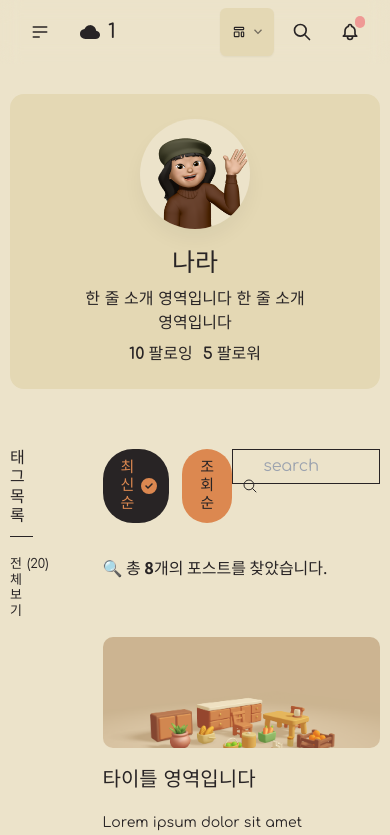
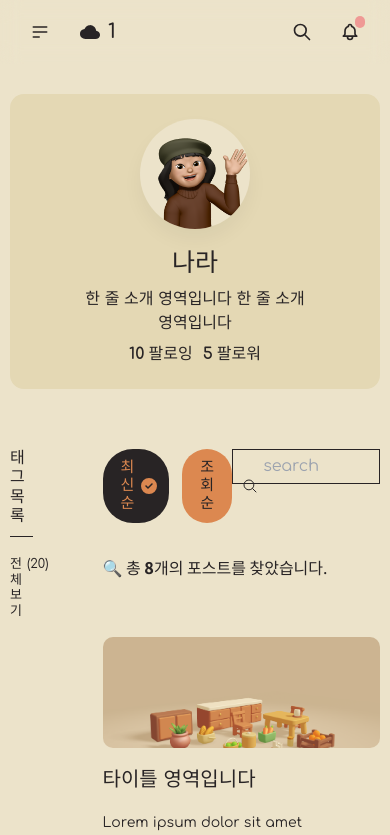
Before and after one commit to LeeAndRyu/SOM_FE, a React (Vite) app: page /blog/1 in a window 390 px wide. Shown: the top 835 px of the page. Built offline with nearby package versions, Linux system fonts and the light colour scheme; no server answers.

Commit message:
:bug: Add : mo aside 레이아웃 추가
모바일 웹에서는 link 태그 정상 작동 안되는 버그 수정용

```diff
--- a/src/components/layout.tsx
+++ b/src/components/layout.tsx
@@ -4,8 +4,11 @@ import SideMenu from './sideMenu'
 import { useNavigate } from 'react-router-dom'
 import { IoCloudSharp } from 'react-icons/io5'
 import 'react-toastify/dist/ReactToastify.css'
+import MobAside from './mobAside'
+import { useState } from 'react'
 const Layout = () => {
   const navigate = useNavigate()
+  const [moAsideToggle, setMoAsideToggle] = useState(false)
   const params = useParams()
   return (
     <>
@@ -14,6 +17,33 @@ const Layout = () => {
           <div className='headInner'>
             <div className='navbar'>
               <div className='navbar-start'>
+                <div className='mobHam' onClick={() => setMoAsideToggle(true)}>
+                  {' '}
+                  <span
+                    tabIndex={0}
+                    role='button'
+                    className='btn btn-ghost btn-circle'
+                  >
+                    <svg
+                      xmlns='http://www.w3.org/2000/svg'
+                      className='h-5 w-5'
+                      fill='none'
+                      viewBox='0 0 24 24'
+                      stroke='currentColor'
+                    >
+                      <path
+                        strokeLinecap='round'
+                        strokeLinejoin='round'
+                        strokeWidth='2'
+                        d='M4 6h16M4 12h16M4 18h7'
+                      />
+                    </svg>
+                  </span>
+                </div>
+
+                {moAsideToggle && (
+                  <MobAside setMoAsideToggle={setMoAsideToggle} />
+                )}
                 <div className='dropdown'>
                   <span
                     tabIndex={0}
@@ -51,7 +81,6 @@ const Layout = () => {
                 </Link>
               </div>
               <div className='navbar-center'></div>
-
               <div className='navbar-end'>
                 <ThemeToggle />
                 <button
@@ -73,7 +102,6 @@ const Layout = () => {
                     />
                   </svg>
                 </button>
-
                 <button className='btn btn-ghost nofocus btn-circle'>
                   <div className='indicator'>
                     <svg
--- /dev/null
+++ b/src/components/mobAside.tsx
@@ -0,0 +1,48 @@
+import React, { MouseEventHandler, useState } from 'react'
+import { Link } from 'react-router-dom'
+import Avatar from './common/avatar'
+import { IoMdClose } from 'react-icons/io'
+interface Prop {
+  setMoAsideToggle: React.Dispatch<React.SetStateAction<boolean>>
+}
+const MobAside = ({ setMoAsideToggle }: Prop) => {
+  const [isItLogged, _setLogged] = useState(true)
+  const LinkClickHandler: MouseEventHandler = (e) => {
+    if ((e.target as HTMLElement).nodeName !== 'A') return
+    setMoAsideToggle(false)
+  }
+  return (
+    <div className='mobAside bg-base-200'>
+      <IoMdClose onClick={() => setMoAsideToggle(false)} />
+      <ul onClick={LinkClickHandler}>
+        {isItLogged ? (
+          <>
+            <li className='avatarLi'>
+              <Avatar size={23} logged={true} />
+            </li>
+            <li>
+              <Link to={'/blog/nara'}>내 블로그</Link>
+            </li>
+            <li>
+              <Link to={'/write'}>글쓰기</Link>
+            </li>
+            <li>
+              <Link to={'/login'}>로그아웃</Link>
+            </li>
+          </>
+        ) : (
+          <>
+            <li>
+              <Link to={'/login'}>홈</Link>
+            </li>
+            <li>
+              <Link to={'/login'}>로그인</Link>
+            </li>
+          </>
+        )}
+      </ul>
+    </div>
+  )
+}
+
+export default MobAside
--- a/src/scss/container/_header.scss
+++ b/src/scss/container/_header.scss
@@ -1,3 +1,4 @@
+@use '../theme/theme' as *;
 header {
   width: 100%;
   position: sticky;
--- /dev/null
+++ b/src/scss/container/_sideMenu.scss
@@ -0,0 +1,43 @@
+@use '../theme/theme' as *;
+.mobHam {
+  display: none;
+  @include mobile {
+    display: block;
+  }
+}
+.mobAside {
+  display: none;
+  @include mobile {
+    display: block;
+    position: fixed;
+    left: 0;
+    top: 0;
+    height: 100dvh;
+    width: 70%;
+    z-index: 100;
+    & > svg {
+      position: absolute;
+      right: 20px;
+      top: 20px;
+      width: 25px;
+      height: 25px;
+    }
+    ul {
+      padding: 30px;
+      display: flex;
+      flex-direction: column;
+      gap: 20px;
+      li {
+        a {
+          font-size: 16px;
+        }
+      }
+    }
+  }
+}
+
+.dropdown {
+  @include mobile {
+    display: none;
+  }
+}
--- a/src/scss/main.css
+++ b/src/scss/main.css
@@ -503,6 +503,21 @@ form:has(.searchInput) span svg {
   left: 10px;
 }
 
+:root {
+  --side-padding: 1rem;
+  --max-width: 1400px;
+  --max-inner-width: 1400px;
+  --padding-1: 1.6rem;
+  --padding-2: 1.2rem;
+  --padding-3: 0.8rem;
+  --padding-4: 0.4rem;
+  --margin-1: 1.6rem;
+  --margin-2: 1.2rem;
+  --margin-3: 0.8rem;
+  --margin-4: 0.4rem;
+  --main-color1: rgb(80, 80, 80);
+}
+
 header {
   width: 100%;
   position: sticky;
@@ -587,6 +602,67 @@ body {
 }
 #wrap #main .inner {
   margin-top: 30px;
+}
+
+:root {
+  --side-padding: 1rem;
+  --max-width: 1400px;
+  --max-inner-width: 1400px;
+  --padding-1: 1.6rem;
+  --padding-2: 1.2rem;
+  --padding-3: 0.8rem;
+  --padding-4: 0.4rem;
+  --margin-1: 1.6rem;
+  --margin-2: 1.2rem;
+  --margin-3: 0.8rem;
+  --margin-4: 0.4rem;
+  --main-color1: rgb(80, 80, 80);
+}
+
+.mobHam {
+  display: none;
+}
+@media (max-width: 767px) {
+  .mobHam {
+    display: block;
+  }
+}
+
+.mobAside {
+  display: none;
+}
+@media (max-width: 767px) {
+  .mobAside {
+    display: block;
+    position: fixed;
+    left: 0;
+    top: 0;
+    height: 100dvh;
+    width: 70%;
+    z-index: 100;
+  }
+  .mobAside > svg {
+    position: absolute;
+    right: 20px;
+    top: 20px;
+    width: 25px;
+    height: 25px;
+  }
+  .mobAside ul {
+    padding: 30px;
+    display: flex;
+    flex-direction: column;
+    gap: 20px;
+  }
+  .mobAside ul li a {
+    font-size: 16px;
+  }
+}
+
+@media (max-width: 767px) {
+  .dropdown {
+    display: none;
+  }
 }
 
 #loadingWrapper {
```
